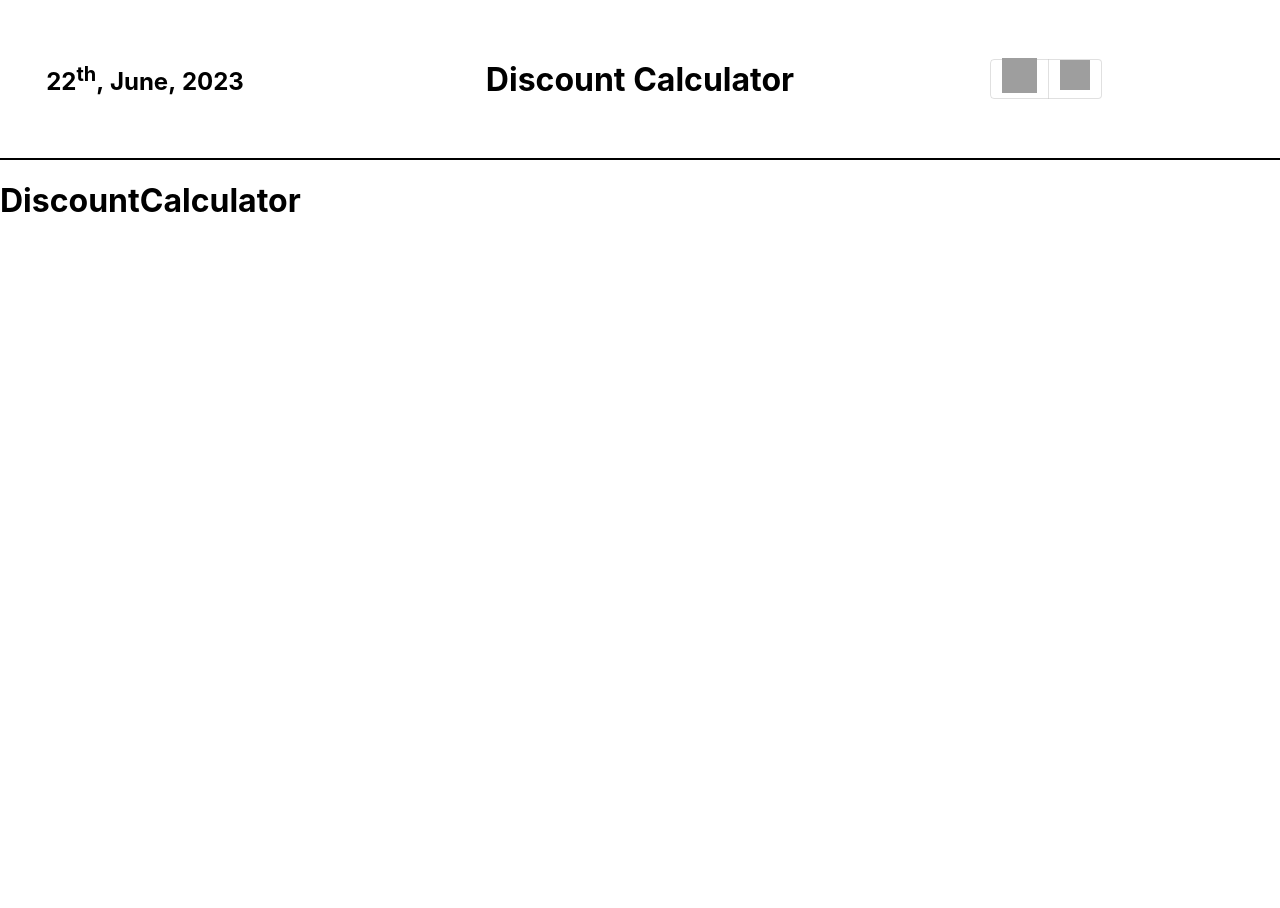
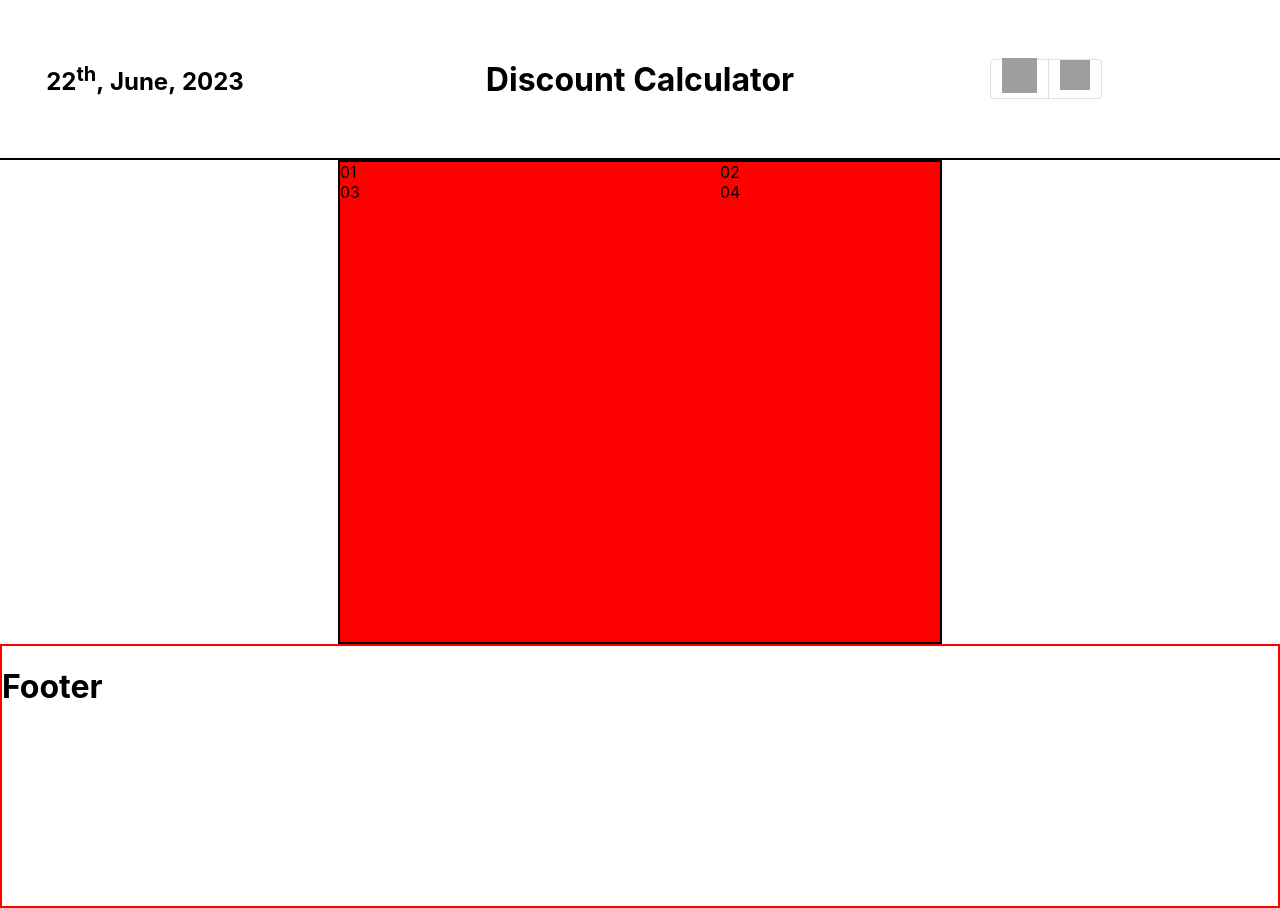
Before and after one commit to balaji1610/Discount_Calculator, a React (Create React App) app: page / in a window 1280 px wide. Before the commit the page ends 800 px from the top, so only its background shows below. Built offline with nearby package versions, Linux system fonts and the light colour scheme; grey boxes are pictures that could not be loaded.

Commit message:
Card_Discount&Create_Footer_Layout

```diff
--- /dev/null
+++ b/src/Containers/CardDiscount.jsx
@@ -0,0 +1,7 @@
+export default function CardDiscount({ children }) {
+  return (
+    <div className="CardDiscount__Flex">
+      <div className="CardDiscount__Layout">{children}</div>
+    </div>
+  );
+}
--- a/src/Containers/Footer.jsx
+++ b/src/Containers/Footer.jsx
@@ -1,6 +1,12 @@
 export default function Footer() {
   return (
-    <div>
+    <div
+      style={{
+        minHeight: "260px",
+        maxHeight: "350px",
+        border: "2px solid red",
+      }}
+    >
       <h1>Footer</h1>
     </div>
   );
--- /dev/null
+++ b/src/Css/Discount.css
@@ -0,0 +1,12 @@
+.CardDiscount__Flex {
+  display: flex;
+  flex-direction: row;
+  justify-content: center;
+}
+
+.CardDiscount__Layout {
+  height: 60vh;
+  width: 75vh;
+  background-color: red;
+  border: 2px solid black;
+}
--- a/src/Pages/DiscountCalculatorPage.jsx
+++ b/src/Pages/DiscountCalculatorPage.jsx
@@ -1,7 +1,27 @@
+import CardDiscount from "../Containers/CardDiscount";
+import Grid from "@mui/material/Grid";
 export default function DiscountCalculatorPage() {
   return (
     <div>
-      <h1>DiscountCalculator</h1>
+      <CardDiscount>
+        <Grid container columns={6} rowSpacing={40} columnSpacing={20}>
+          <Grid item xs={3}>
+            <div>01</div>
+          </Grid>
+          <Grid item xs={3}>
+            <div>02</div>
+          </Grid>
+        </Grid>
+
+        <Grid container columns={6} rowSpacing={40} columnSpacing={20}>
+          <Grid item xs={3}>
+            <div>03</div>
+          </Grid>
+          <Grid item xs={3}>
+            <div>04</div>
+          </Grid>
+        </Grid>
+      </CardDiscount>
     </div>
   );
 }
--- a/src/Pages/HomePage.jsx
+++ b/src/Pages/HomePage.jsx
@@ -2,7 +2,7 @@ import Header from "../Containers/Header";
 import DiscountCalculatorPage from "./DiscountCalculatorPage";
 import HistoryPage from "./HistoryPage";
 import { Routes, Route } from "react-router-dom";
-
+import Footer from "../Containers/Footer";
 export default function HomePage() {
   return (
     <div>
@@ -13,6 +13,9 @@ export default function HomePage() {
           <Route path="/History" element={<HistoryPage />} />
         </Routes>
       </div>
+      <div>
+        <Footer />
+      </div>
     </div>
   );
 }
--- a/src/index.css
+++ b/src/index.css
@@ -7,6 +7,7 @@ body {
   -moz-osx-font-smoothing: grayscale;
   /* background: #e0e0e0; */
   background: #ffffff;
+  overflow: hidden;
 }
 
 code {
--- a/src/index.js
+++ b/src/index.js
@@ -2,6 +2,7 @@ import React from "react";
 import ReactDOM from "react-dom/client";
 import "./index.css";
 import "./Css/Header.css";
+import "./Css/Discount.css";
 import App from "./App";
 import reportWebVitals from "./reportWebVitals";
 import { BrowserRouter } from "react-router-dom";
```
